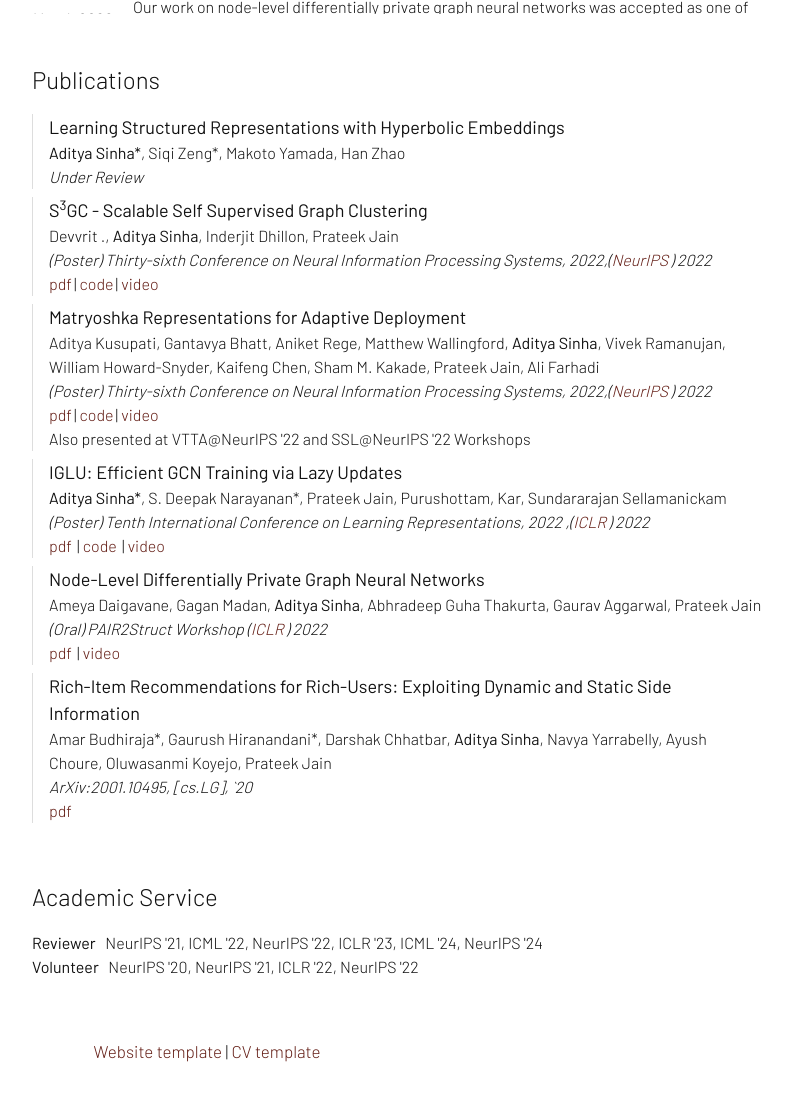
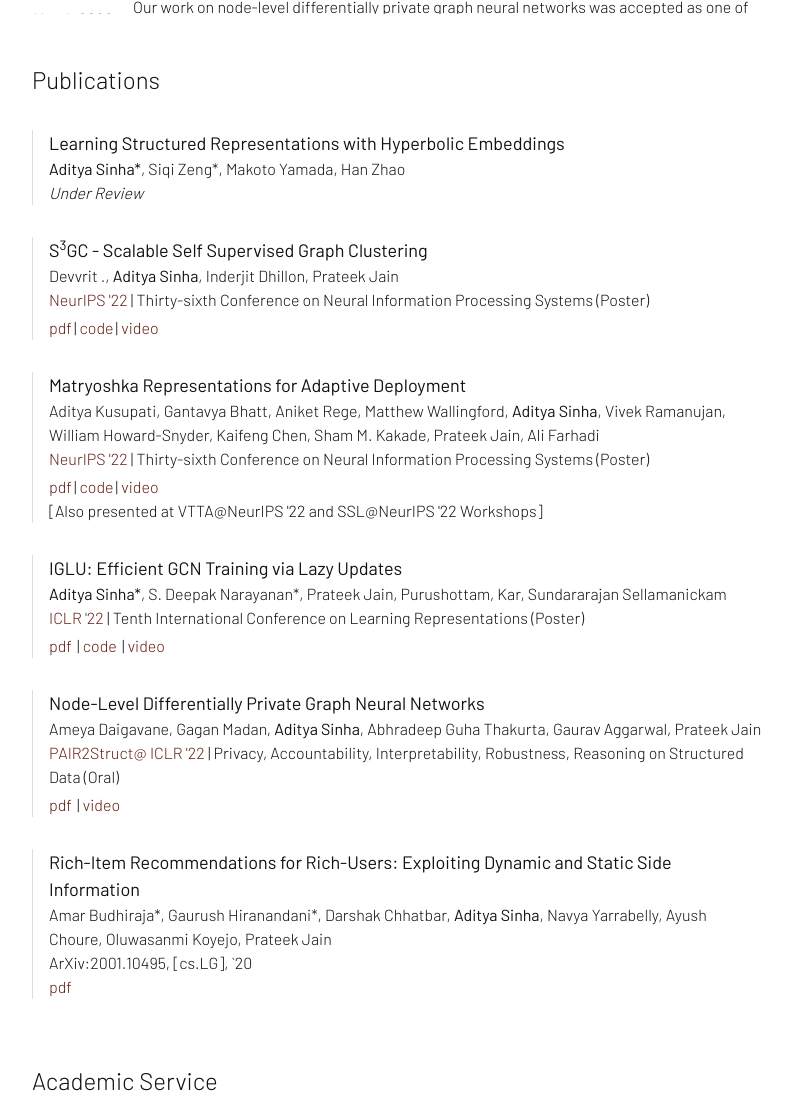
Before and after one commit to adityaasinha28/adityaasinha28.github.io, a website: page index.html in a window 1280 px wide. Shown: the part 1036-2138 px from the top of the page, without its empty margins (433-1225 px from the left). Drawn offline with nearby package versions, Linux system fonts and the light colour scheme.

Commit message:
Update sections

```diff
--- a/index.html
+++ b/index.html
@@ -62,7 +62,7 @@
               <table>
               <col width="100px">
               <tr><td><b>Jan 2024:</b></td><td>Serving as a reviewer for ICML '24</td></tr>
-              <tr><td><b>May 2023:</b></td><td>I will be a Research Scientist Intern at Netflix Research this summer!</td></tr>
+              <tr><td><b>May 2023:</b></td><td>Starting as a Research Scientist Intern at Netflix Research this summer!</td></tr>
               <tr><td><b>Nov 2022:</b></td><td>Two papers accepted at NeurIPS '22! I will be in New Orleans to present our work.</td></tr>
               <tr><td><b>August 2022:</b></td><td>Starting as a graduate student in the <a class="tag" href="https://cs.illinois.edu/" target="_blank">Department of Computer Science, University of Illinois at Urbana-Champaign</a> for my M.S. in C.S. degree!</td></tr>
               <tr><td><b>June 2022:</b></td><td>Patent application filed for our work on Scalable Self Supervised Graph Clustering! </td></tr>
@@ -87,54 +87,74 @@
           </table></div>
 
             <p class="header pt-5">Publications</p>
+            <div class="py-2">
               <p class="paper my-2 pl-3">
                 <span class="papertitle">Learning Structured Representations with Hyperbolic Embeddings</span><br>
                 <span class="thisauthor"><b>Aditya Sinha*</b></span>, Siqi Zeng*, Makoto Yamada, Han Zhao<br>
                 <i>Under Review</i><br>
               </p>
+           </div>
 
+           <div class="py-2">
               <p class="paper my-2 pl-3">
                 <span class="papertitle">S<sup>3</sup>GC - Scalable Self Supervised Graph Clustering</span><br>
                 Devvrit ., <span class="thisauthor"><b>Aditya Sinha</b></span>, Inderjit Dhillon, Prateek Jain<br>
-              <i>(Poster) Thirty-sixth Conference on Neural Information Processing Systems, 2022,(<a class ="tag" target="_blank" href="https://neurips.cc/Conferences/2022" >NeurIPS</a>) 2022</i></i><br>
+                <!-- <i>(Poster) Thirty-sixth Conference on Neural Information Processing Systems, 2022,(<a class ="tag" target="_blank" href="https://neurips.cc/Conferences/2022" >NeurIPS</a>) 2022</i></i><br> -->
+                <span class="conf"><a class="confshort" href="https://neurips.cc/Conferences/2022">NeurIPS '22 </a> |
+                  Thirty-sixth Conference on Neural Information Processing Systems (Poster) </span><br>
                 <a class="tag" href="https://openreview.net/pdf?id=ldl2V3vLZ5" target="_blank">pdf</a>|
                 <a class="tag" href="https://github.com/devvrit/S3GC" target="_blank">code</a>|
                 <a class="tag" href="https://neurips.cc/virtual/2022/Poster/54305" target="_blank">video</a><br>
               </p>
+            </div>
 
+            <div class="py-2">
             <p class="paper my-2 pl-3">
                 <span class="papertitle">Matryoshka Representations for Adaptive Deployment</span><br>
                 Aditya Kusupati, Gantavya Bhatt, Aniket Rege, Matthew Wallingford, <span class="thisauthor"><b>Aditya Sinha</b></span>, Vivek Ramanujan, William Howard-Snyder, Kaifeng Chen, Sham M. Kakade, Prateek Jain, Ali Farhadi<br>
-              <i>(Poster) Thirty-sixth Conference on Neural Information Processing Systems, 2022,(<a class ="tag" target="_blank" href="https://neurips.cc/Conferences/2022" >NeurIPS</a>) 2022</i></i><br>
+                <!-- <i>(Poster) Thirty-sixth Conference on Neural Information Processing Systems, 2022,(<a class ="tag" target="_blank" href="https://neurips.cc/Conferences/2022" >NeurIPS</a>) 2022</i></i><br> -->
+                <span class="conf"><a class="confshort" href="https://neurips.cc/Conferences/2022">NeurIPS '22 </a> |
+                  Thirty-sixth Conference on Neural Information Processing Systems (Poster) </span><br>
                 <a class="tag" href="https://arxiv.org/pdf/2205.13147.pdf" target="_blank">pdf</a>|
                 <a class="tag" href="https://github.com/RAIVNLab/MRL" target="_blank">code</a>|
                 <a class="tag" href="https://www.youtube.com/watch?v=g7PhVKQ81oA" target="_blank">video</a><br>
-              Also presented at VTTA@NeurIPS '22 and SSL@NeurIPS '22 Workshops<br>
+                [Also presented at VTTA@NeurIPS '22 and SSL@NeurIPS '22 Workshops]<br>
               </p>
+           </div>
 
+           <div class="py-2">
             <p class="paper my-2 pl-3">
               <span class="papertitle">IGLU: Efficient GCN Training via Lazy Updates</span><br>
               <span class="thisauthor"><b>Aditya Sinha*</b></span>, S. Deepak Narayanan*, Prateek Jain, Purushottam, Kar, Sundararajan Sellamanickam<br>
-              <i>(Poster)  Tenth International Conference on Learning Representations, 2022 ,(<a class ="tag" target="_blank" href="https://openreview.net/group?id=ICLR.cc/2022/Conference" >ICLR</a>) 2022</i><br>
+              <!-- <i>(Poster)  Tenth International Conference on Learning Representations, 2022 ,(<a class ="tag" target="_blank" href="https://openreview.net/group?id=ICLR.cc/2022/Conference" >ICLR</a>) 2022</i><br> -->
+              <span class="conf"><a class="confshort" href="https://openreview.net/group?id=ICLR.cc/2022/Conference">ICLR '22 </a> |
+                Tenth International Conference on Learning Representations (Poster) </span><br>
               <a class="tag" href="https://arxiv.org/pdf/2109.13995.pdf" target="_blank">pdf</a> |
               <a class="tag" href="https://github.com/adityaasinha28/IGLU" target="_blank">code</a> |
               <a class="tag" href="https://iclr.cc/virtual/2022/poster/6235" target="_blank">video</a>
             </p>
+            </div>
 
+            <div class="py-2">
             <p class="paper my-2 pl-3">
               <span class="papertitle">Node-Level Differentially Private Graph Neural Networks</span><br>
               Ameya Daigavane, Gagan Madan, <span class="thisauthor"><b>Aditya Sinha</b></span>, Abhradeep Guha Thakurta, Gaurav Aggarwal, Prateek Jain<br>
-              <i>(Oral) PAIR2Struct Workshop (<a class ="tag" target="_blank" href="https://openreview.net/group?id=ICLR.cc/2022/Conference" >ICLR</a>) 2022</i><br>
+              <!-- <i>(Oral) PAIR2Struct Workshop (<a class ="tag" target="_blank" href="https://openreview.net/group?id=ICLR.cc/2022/Conference" >ICLR</a>) 2022</i><br> -->
+              <span class="conf"><a class="confshort" href="https://pair2struct-workshop.github.io/">PAIR2Struct@ ICLR '22 </a> |
+                Privacy, Accountability, Interpretability, Robustness, Reasoning on Structured Data (Oral) </span><br>
               <a class="tag" href="https://arxiv.org/pdf/2111.15521.pdf" target="_blank">pdf</a> |
               <a class="tag" href="https://iclr.cc/virtual/2022/workshop/4555" target="_blank">video</a><br>
             </p>
+          </div>
 
+          <div class="py-2">
             <p class="paper my-2 pl-3">
               <span class="papertitle">Rich-Item Recommendations for Rich-Users: Exploiting Dynamic and Static Side Information</span><br>
               Amar Budhiraja*, Gaurush Hiranandani*, Darshak Chhatbar, <span class="thisauthor"><b>Aditya Sinha</b></span>, Navya Yarrabelly, Ayush Choure, Oluwasanmi Koyejo, Prateek Jain<br>
-              <i>ArXiv:2001.10495, [cs.LG], `20</i><br>
+              ArXiv:2001.10495, [cs.LG], `20<br>
               <a class="tag" href="https://arxiv.org/pdf/2001.10495.pdf" target="_blank">pdf</a>
             </p>
+          </div>
 
 
 
```
Lines whose indentation alone changed are shown as unchanged.
